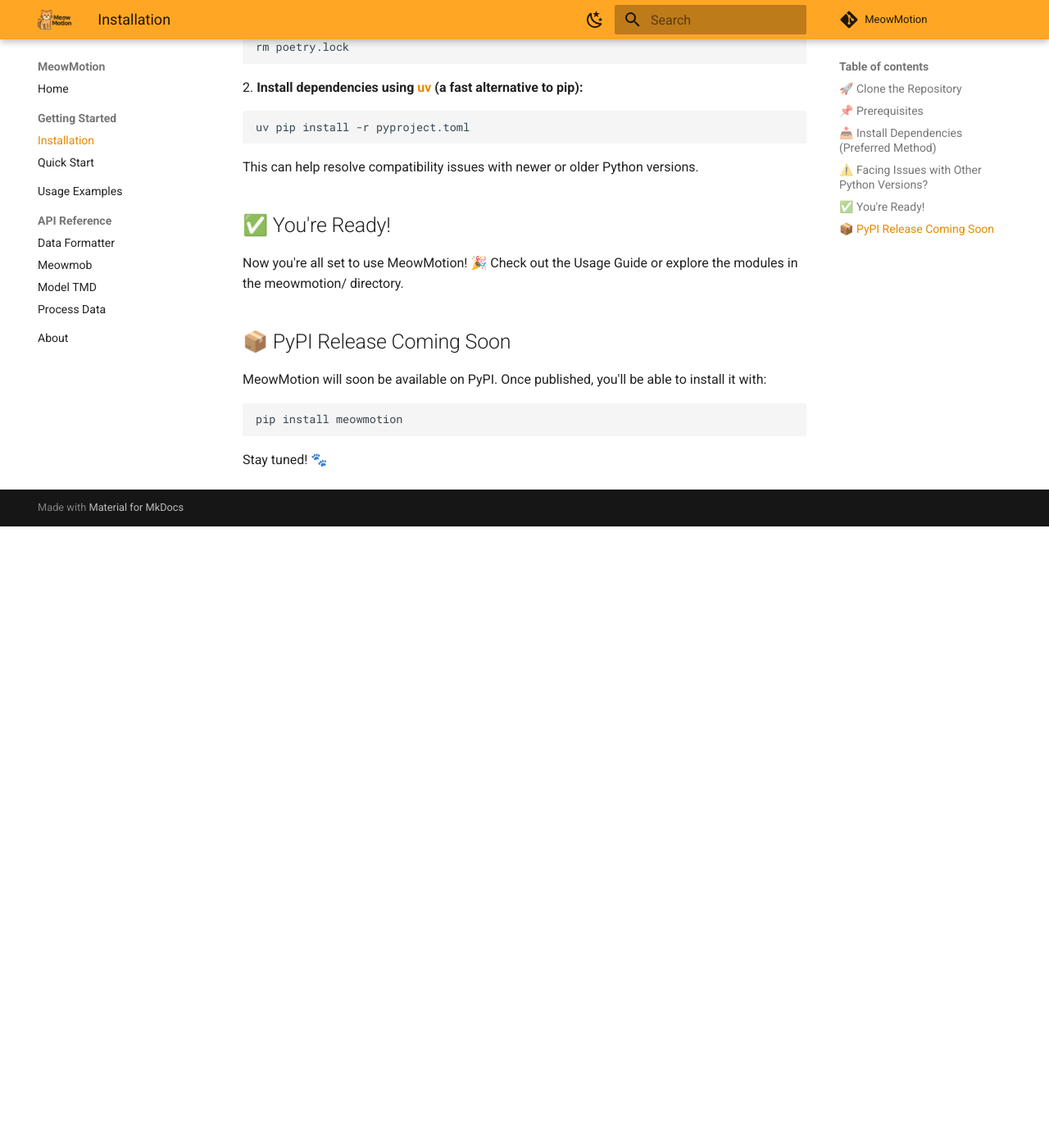
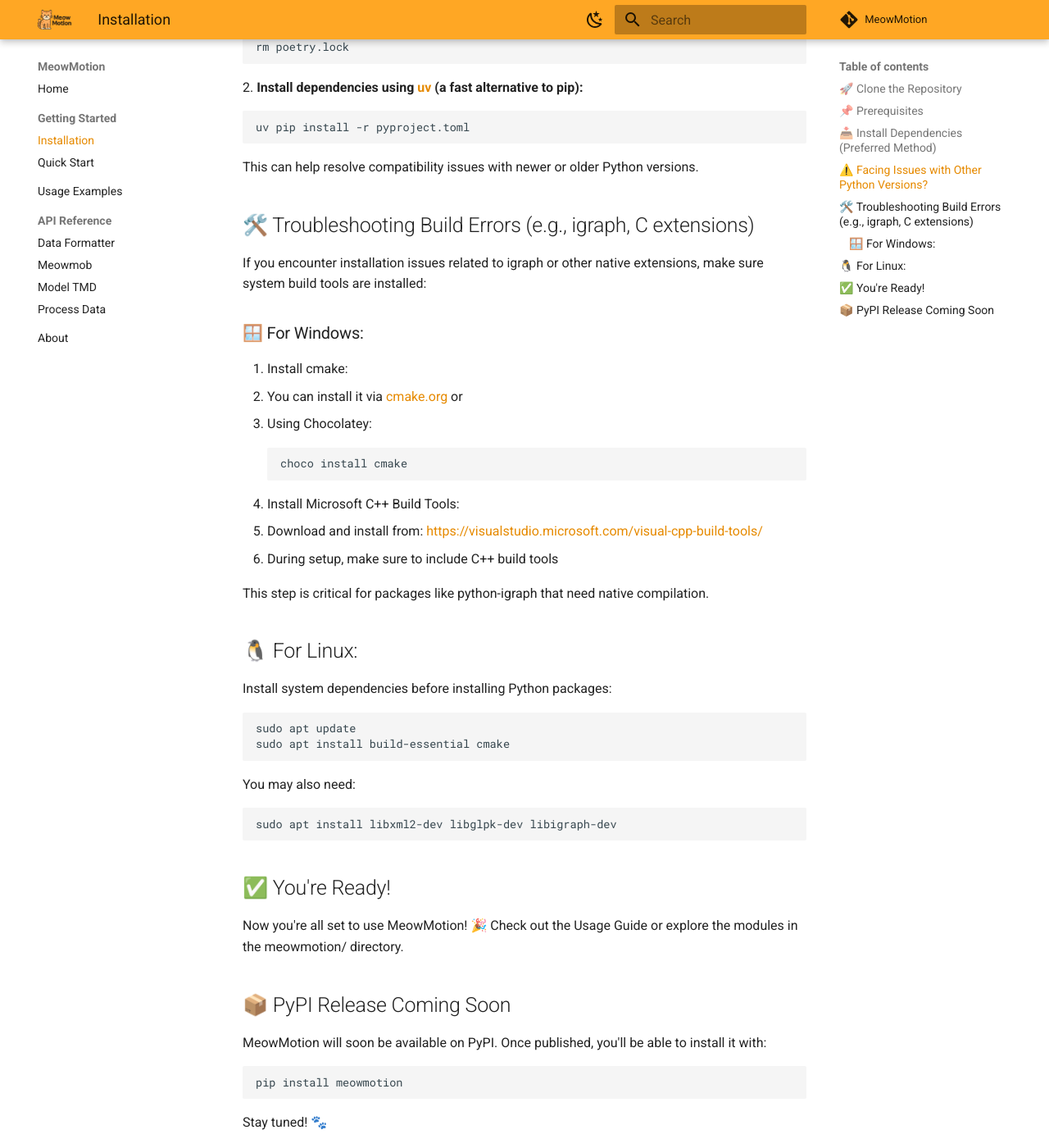
Before and after one commit to urbanbigdatacentre/meowmotion, an MkDocs documentation site: the page built from docs/getting-started/installation.md, in a window 1280 px wide and 1400 px high, scrolled down 1141 px. Shown: the whole window at 82% size. Built offline with MkDocs 1.6.1 and Material for MkDocs 9.7.7, drawn with Linux system fonts in a browser that asks for light colours; comment, search, counter and statistics services are not loaded; before the commit the page ends 1783 px from its top, so only the background shows below that.

Commit message:
updated Documentation

````diff
--- a/docs/getting-started/installation.md
+++ b/docs/getting-started/installation.md
@@ -42,6 +42,35 @@
 ```
 This can help resolve compatibility issues with newer or older Python versions.
 
+## 🛠️ Troubleshooting Build Errors (e.g., igraph, C extensions)
+If you encounter installation issues related to igraph or other native extensions, make sure system build tools are installed:
+
+### 🪟 For Windows:
+
+1. Install cmake:
+   1. You can install it via [cmake.org](cmake.org) or
+   2. Using Chocolatey:
+   ```bash
+   choco install cmake
+   ```
+2. Install Microsoft C++ Build Tools:
+   - Download and install from: [https://visualstudio.microsoft.com/visual-cpp-build-tools/](https://visualstudio.microsoft.com/visual-cpp-build-tools/)
+   - During setup, make sure to include C++ build tools
+
+This step is critical for packages like python-igraph that need native compilation.
+
+## 🐧 For Linux:
+Install system dependencies before installing Python packages:
+```bash
+sudo apt update
+sudo apt install build-essential cmake
+```
+You may also need:
+
+```bash
+sudo apt install libxml2-dev libglpk-dev libigraph-dev
+```
+
 ## ✅ You're Ready!
 Now you're all set to use MeowMotion! 🎉
 Check out the Usage Guide or explore the modules in the meowmotion/ directory.
````
Also changed, not shown: docs/getting-started/quick-start.md (+1 -0 lines).
